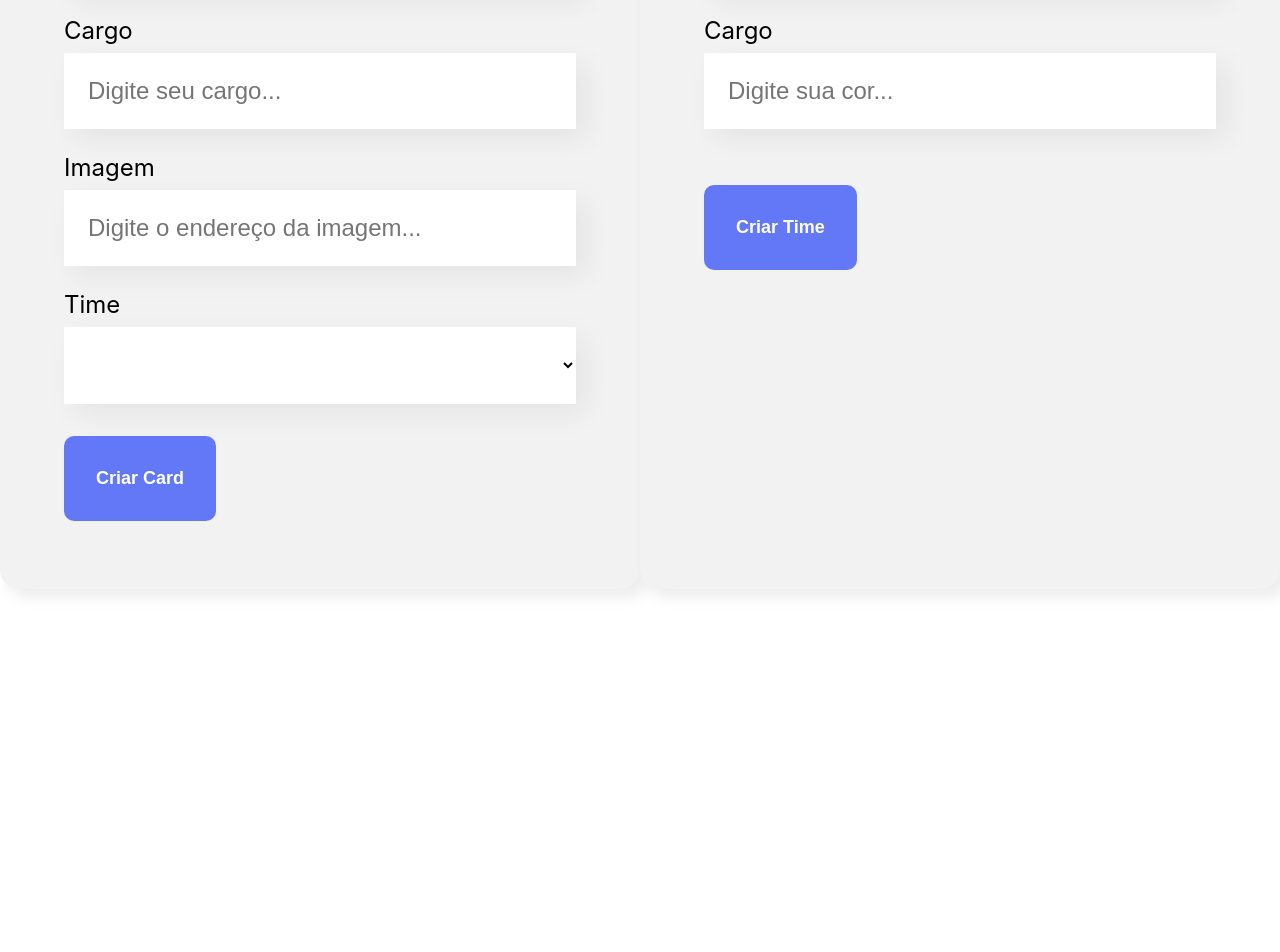
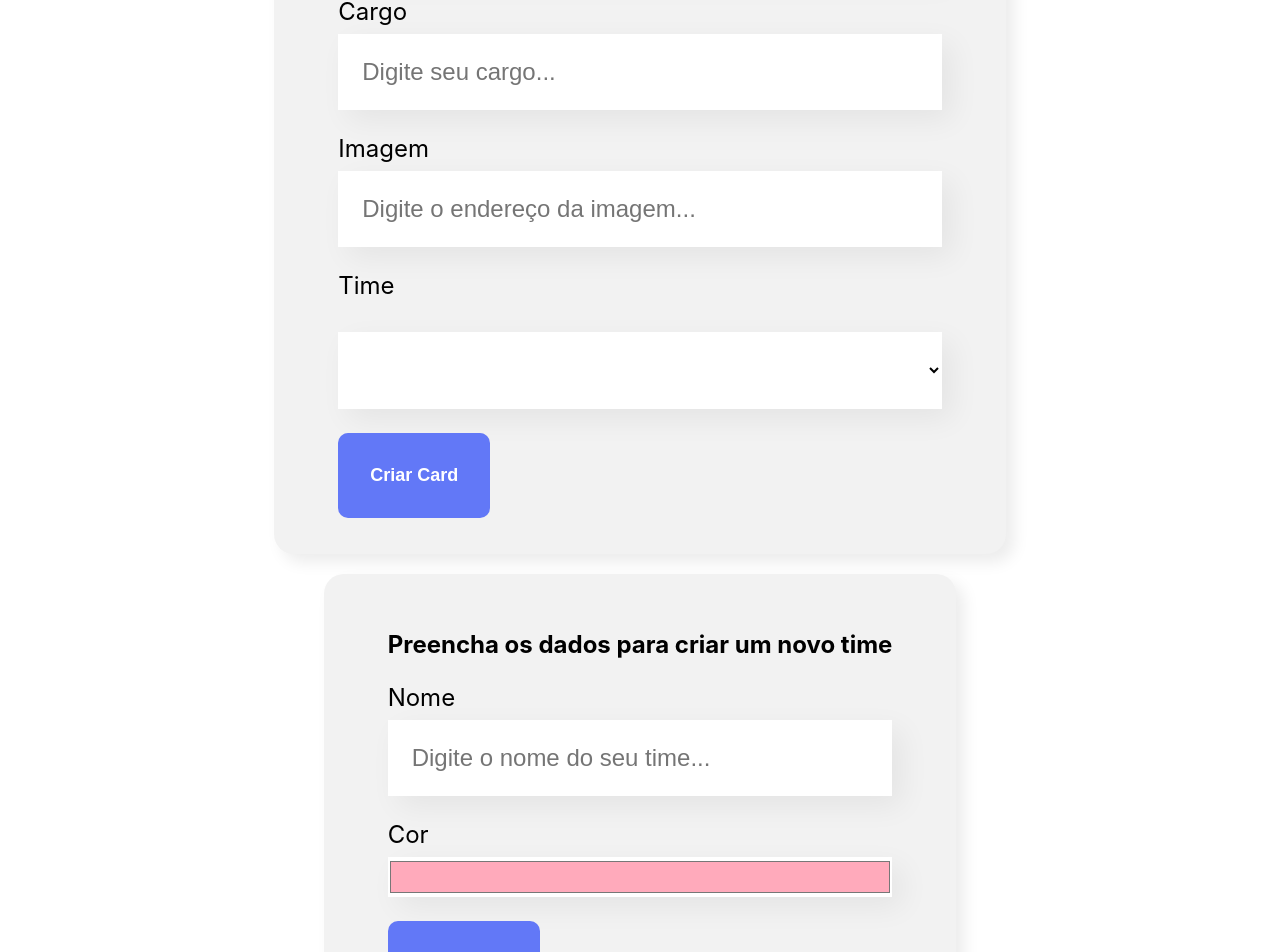
Before and after one commit to MateusJesus/organo, a React (Create React App) app: page / in a window 1280 px wide. Shown: the part 837-1789 px from the top of the page. Before the commit the page ends 1506 px from the top, so only its background shows below. Built offline with nearby package versions, Linux system fonts and the light colour scheme.

Commit message:
miojo finalizado

```diff
--- a/package.json
+++ b/package.json
@@ -10,7 +10,7 @@
     "react-dom": "^18.3.1",
     "react-icons": "^5.3.0",
     "react-scripts": "5.0.1",
-    "uuid": "^11.0.2",
+    "uuid": "^11.0.3",
     "web-vitals": "^2.1.4"
   },
   "scripts": {
@@ -36,5 +36,8 @@
       "last 1 firefox version",
       "last 1 safari version"
     ]
+  },
+  "devDependencies": {
+    "@babel/plugin-proposal-private-property-in-object": "^7.21.11"
   }
 }
--- a/src/App.js
+++ b/src/App.js
@@ -47,21 +47,18 @@ function App() {
   const [colaboradores, setColaboradores] = useState([])
 
   const aoNovoColaboradorAdicionado = (colaborador) => {
-    const novoColaborador = { id: uuidv4(), ...colaborador }
+    const novoColaborador = { favorito: false, id: uuidv4(), ...colaborador }
     setColaboradores([...colaboradores, novoColaborador])
   }
 
   function cadastrarTime(time) {
-    setTime([...times, { id: uuidv4(), ...time  }])
+    setTime([...times, { id: uuidv4(), ...time }])
   }
 
   function deletarColaborador(id) {
-    colaboradores.filter(colaborador => {
-      if (colaborador.id === id) {
-        setColaboradores(colaboradores.filter(colaborador => colaborador.id !== id));
-      }
-    })
+    setColaboradores(colaboradores.filter(colaborador => colaborador.id !== id));
   }
+
 
   function mudarCorTime(cor, id) {
     setTime(times.map(time => {
@@ -72,25 +69,34 @@ function App() {
     }))
   }
 
+  function aoFavoritar(id) {
+    setColaboradores(colaboradores.map(colaborador => {
+      if (colaborador.id === id) {
+        colaborador.favorito = !colaborador.favorito
+      }
+      return colaborador
+    }))
+  }
+
   return (
     <div className="App">
       <Banner />
       <Formulario
         cadastrarTime={cadastrarTime}
-        times={times.map(time => ({id:time.id,nome:time.nome}))}
+        times={times.map(time => ({ id: time.id, nome: time.nome }))}
         aoColaboradorCadastrado={
           colaborador => aoNovoColaboradorAdicionado(colaborador)
         }
       />
-      {times.map((time,index) => <Times
-        key={time.nome+index}
-        mudarCor={mudarCorTime}
-        aoDeletar={deletarColaborador}
-        idTime={time.id}
-        nome={time.nome}
-        cor={time.cor}
-        colaboradores={colaboradores.filter(colaborador => colaborador.time === time.id)}
-      />)}
+      {times.map((time, index) =>
+        <Times
+          favoritar={aoFavoritar}
+          key={time.nome + index}
+          mudarCor={mudarCorTime}
+          aoDeletar={deletarColaborador}
+          time={time}
+          colaboradores={colaboradores.filter(colaborador => colaborador.time === time.id)}
+        />)}
     </div>
   );
 }
--- a/src/componentes/Botao/Botao.css
+++ b/src/componentes/Botao/Botao.css
@@ -7,7 +7,6 @@
     border: none;
     cursor: pointer;
     color: #FFF;
-    margin: 32px 0;
 }
 
 .botao:hover {
--- a/src/componentes/CampoTexto/CampoTexto.css
+++ b/src/componentes/Campo/Campo.css
@@ -1,14 +1,14 @@
-.campo-texto {
+.campo {
     margin: 24px 0;
 }
 
-.campo-texto label {
+.campo label {
     display: block;
     margin-bottom: 8px;
     font-size: 24px;
 }
 
-.campo-texto input {
+.campo input {
     background-color: #FFF;
     box-shadow: 10px 10px 30px rgba(0, 0, 0, 0.06);
     width: 100%;
@@ -17,3 +17,8 @@
     padding: 24px;
     box-sizing: border-box;
 }
+
+.campo-color input {
+    padding: 0px;
+    height: 40px;
+}
--- /dev/null
+++ b/src/componentes/Campo/index.js
@@ -0,0 +1,21 @@
+import './Campo.css'
+
+const Campo = (props) => {
+
+    const placeholderModificada = `${props.placeholder}...`
+
+    const aoDigitado = (evento) => {
+        props.aoAlterado(evento.target.value)
+    }
+
+    return (
+        <div className={`campo campo-${props.type}`}>
+            <label>
+                {props.label}
+            </label>
+            <input type={props.type} value={props.valor} onChange={aoDigitado} required={props.obrigatorio} placeholder={placeholderModificada}/>
+        </div>
+    )
+}
+
+export default Campo
--- a/src/componentes/CampoTexto/index.js
+++ /dev/null
@@ -1,21 +0,0 @@
-import './CampoTexto.css'
-
-const CampoTexto = (props) => {
-
-    const placeholderModificada = `${props.placeholder}...`
-
-    const aoDigitado = (evento) => {
-        props.aoAlterado(evento.target.value)
-    }
-
-    return (
-        <div className="campo-texto">
-            <label>
-                {props.label}
-            </label>
-            <input value={props.valor} onChange={aoDigitado} required={props.obrigatorio} placeholder={placeholderModificada}/>
-        </div>
-    )
-}
-
-export default CampoTexto
--- a/src/componentes/Colaborador/index.js
+++ b/src/componentes/Colaborador/index.js
@@ -1,16 +1,34 @@
 import { CiTrash } from "react-icons/ci";
+import { GoHeartFill, GoHeart } from "react-icons/go";
 import './Colaborador.css'
 
 const Colaborador = (props) => {
-    return(
+    function aoFavoritar() {
+        props.favoritar(props.colaborador.id)
+    }
+
+    const propsFavoritar = {
+        size: 20,
+        onClick: aoFavoritar
+    }
+    return (
         <div className='colaborador'>
             <CiTrash className='deletar' onClick={props.aoDeletar} />
-            <div className='cabecalho' style={{backgroundColor: props.bg}}>
-                <img src={props.imagem} alt={`imagem do colaborador ${props.nome}`} />
+            <div className='cabecalho' style={{ backgroundColor: props.bg }}>
+                <img
+                    src={props.colaborador.imagem}
+                    alt={`imagem do colaborador ${props.colaborador.nome}`}
+                />
             </div>
             <div className='rodape'>
-                <h4>{props.nome}</h4>
-                <h5>{props.cargo}</h5>
+                <h4>{props.colaborador.nome}</h4>
+                <h5>{props.colaborador.cargo}</h5>
+                <div className="favorito">
+                    {props.colaborador.favorito ?
+                        <GoHeartFill {...propsFavoritar} /> :
+                        <GoHeart {...propsFavoritar} />
+                    }
+                </div>
             </div>
         </div>
     )
--- a/src/componentes/Formulario/Formulario.css
+++ b/src/componentes/Formulario/Formulario.css
@@ -1,6 +1,7 @@
 .formulario {
     display: flex;
     justify-content: center;
+    flex-wrap: wrap;
     margin: 80px 0;
 }
 
@@ -9,5 +10,6 @@
     background-color: #F2F2F2;
     border-radius: 20px;
     padding: 36px 64px;
+    margin: 10px 10px;
     box-shadow: 8px 8px 16px rgba(0,0,0, 0.08);
 }
--- a/src/componentes/Formulario/index.js
+++ b/src/componentes/Formulario/index.js
@@ -1,6 +1,6 @@
 import { useState } from 'react'
 import Botao from '../Botao'
-import CampoTexto from '../CampoTexto'
+import Campo from '../Campo'
 import ListaSuspensa from '../ListaSuspensa'
 import './Formulario.css'
 
@@ -10,7 +10,7 @@ const Formulario = (props) => {
     const [cargo, setCargo] = useState('')
     const [imagem, setImagem] = useState('')
     const [time, setTime] = useState('')
-    const [nomeTime, setnomeTime] = useState('')
+    const [nomeTime, setNomeTime] = useState('')
     const [corTime, setCorTime] = useState('')
 
     const aoSalvar = (evento) => {
@@ -31,21 +31,24 @@ const Formulario = (props) => {
         <section className="formulario">
             <form onSubmit={aoSalvar}>
                 <h2>Preencha os dados para criar o card do colaborador</h2>
-                <CampoTexto
+                <Campo
+                    type='text'
                     obrigatorio={true}
                     label="Nome"
                     placeholder="Digite seu nome"
                     valor={nome}
                     aoAlterado={valor => setNome(valor)}
                 />
-                <CampoTexto
+                <Campo
+                    type='text'
                     obrigatorio={true}
                     label="Cargo"
                     placeholder="Digite seu cargo"
                     valor={cargo}
                     aoAlterado={valor => setCargo(valor)}
                 />
-                <CampoTexto
+                <Campo
+                    type='text'
                     label="Imagem"
                     placeholder="Digite o endereço da imagem"
                     valor={imagem}
@@ -68,19 +71,21 @@ const Formulario = (props) => {
                     props.cadastrarTime({ nome: nomeTime, cor: corTime })
                 }}
             >
-                <h2>Preencha os dados para criar o card do colaborador</h2>
-                <CampoTexto
-                    obrigatorio
+                <h2>Preencha os dados para criar um novo time</h2>
+                <Campo
+                    type='text'
+                    obrigatorio={true}
                     label="Nome"
                     placeholder="Digite o nome do seu time"
                     valor={nomeTime}
-                    aoAlterado={valor => setnomeTime(valor)}
+                    aoAlterado={valor => setNomeTime(valor)}
                 />
-                <CampoTexto
-                    obrigatorio
-                    label="Cargo"
+                <Campo
+                    type='color'
+                    obrigatorio={true}
+                    label="Cor"
                     placeholder="Digite sua cor"
-                    valor={corTime}
+                    valor={corTime === '' ? "#ffaabb" : corTime}
                     aoAlterado={valor => setCorTime(valor)}
                 />
                 <Botao>
--- a/src/componentes/ListaSuspensa/ListaSuspensa.css
+++ b/src/componentes/ListaSuspensa/ListaSuspensa.css
@@ -11,5 +11,6 @@
     border: none;
     font-size: 24px;
     padding: 24px;
+    margin: 24px 0;
     box-sizing: border-box;
 }
--- a/src/componentes/Times/index.js
+++ b/src/componentes/Times/index.js
@@ -2,27 +2,29 @@ import Colaborador from '../Colaborador'
 import './Times.css'
 
 const Times = (props) => {
-    const cor = { backgroundColor: props.cor + 'B3' }
+    const cor = { backgroundColor: props.time.cor + '80' }
     return (
         props.colaboradores.length > 0 &&
         <section className='times' style={cor}>
             <input
-                onChange={event => props.mudarCor(event.target.value, props.idTime)} className='corTime'
+                onChange={event => props.mudarCor(event.target.value, props.time.id)} className='corTime'
                 type='color'
-                value={props.cor}>
+                value={props.time.cor}>
             </input>
-            <h3 style={{ borderColor: props.cor }}>
-                {props.nome}
+            <h3 style={{ borderColor: props.time.cor }}>
+                {props.time.nome}
             </h3>
             <div className='colaboradores'>
                 {props.colaboradores.map((colaborador) => {
-                    return <Colaborador
-                        bg={props.cor}
-                        key={colaborador.id}
-                        nome={colaborador.nome}
-                        cargo={colaborador.cargo}
-                        imagem={colaborador.imagem}
-                        aoDeletar={() => { props.aoDeletar(colaborador.id) }} />
+                    return (
+                        <Colaborador
+                            favoritar={props.favoritar}
+                            bg={props.time.cor}
+                            colaborador={colaborador}
+                            key={colaborador.id}
+                            aoDeletar={() => { props.aoDeletar(colaborador.id) }}
+                        />
+                    )
                 })}
             </div>
         </section>
```
Also changed, not shown: src/componentes/Colaborador/Colaborador.css (line endings or trailing spaces), 1 other file (tests, documents, lock files or other folders).
